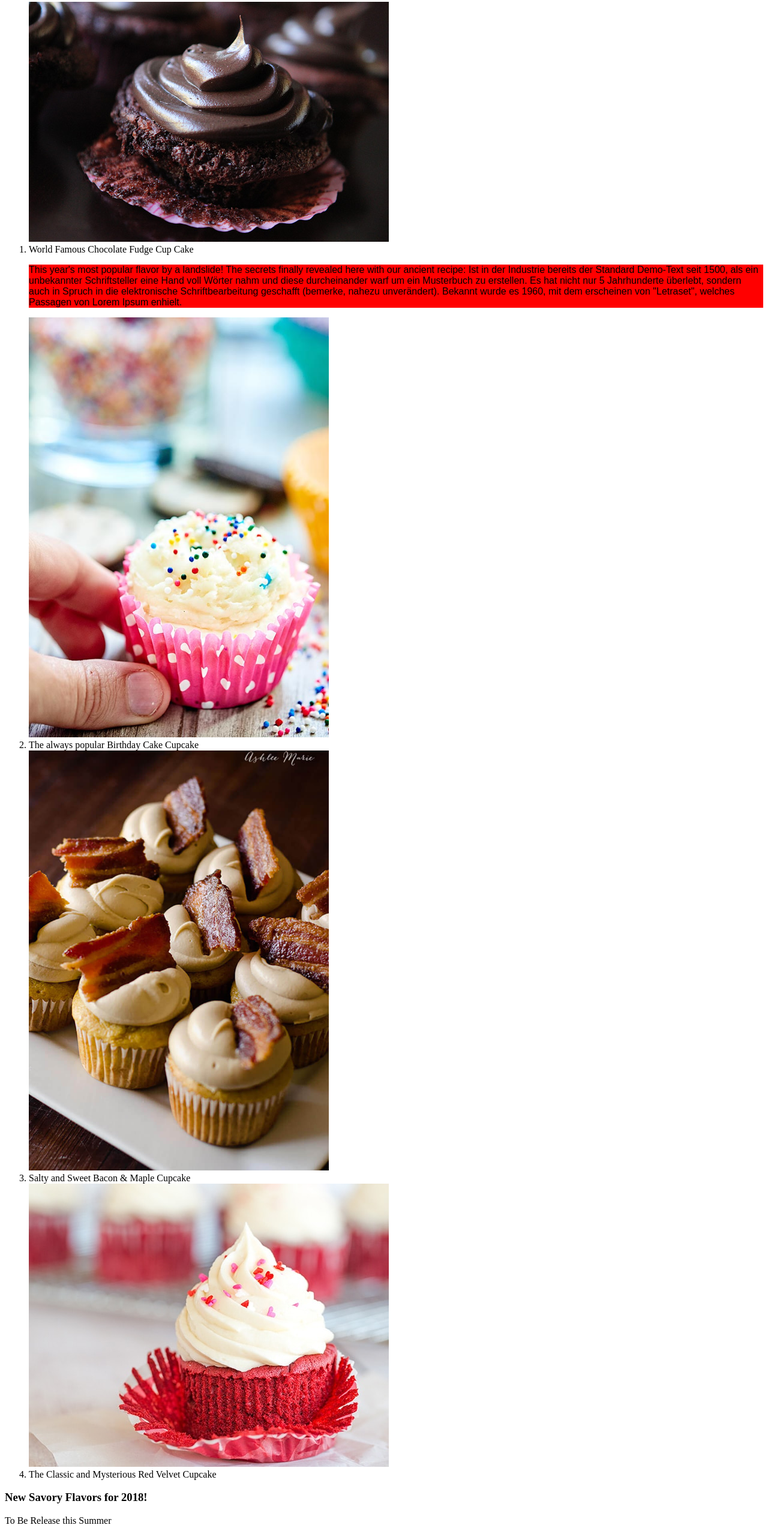
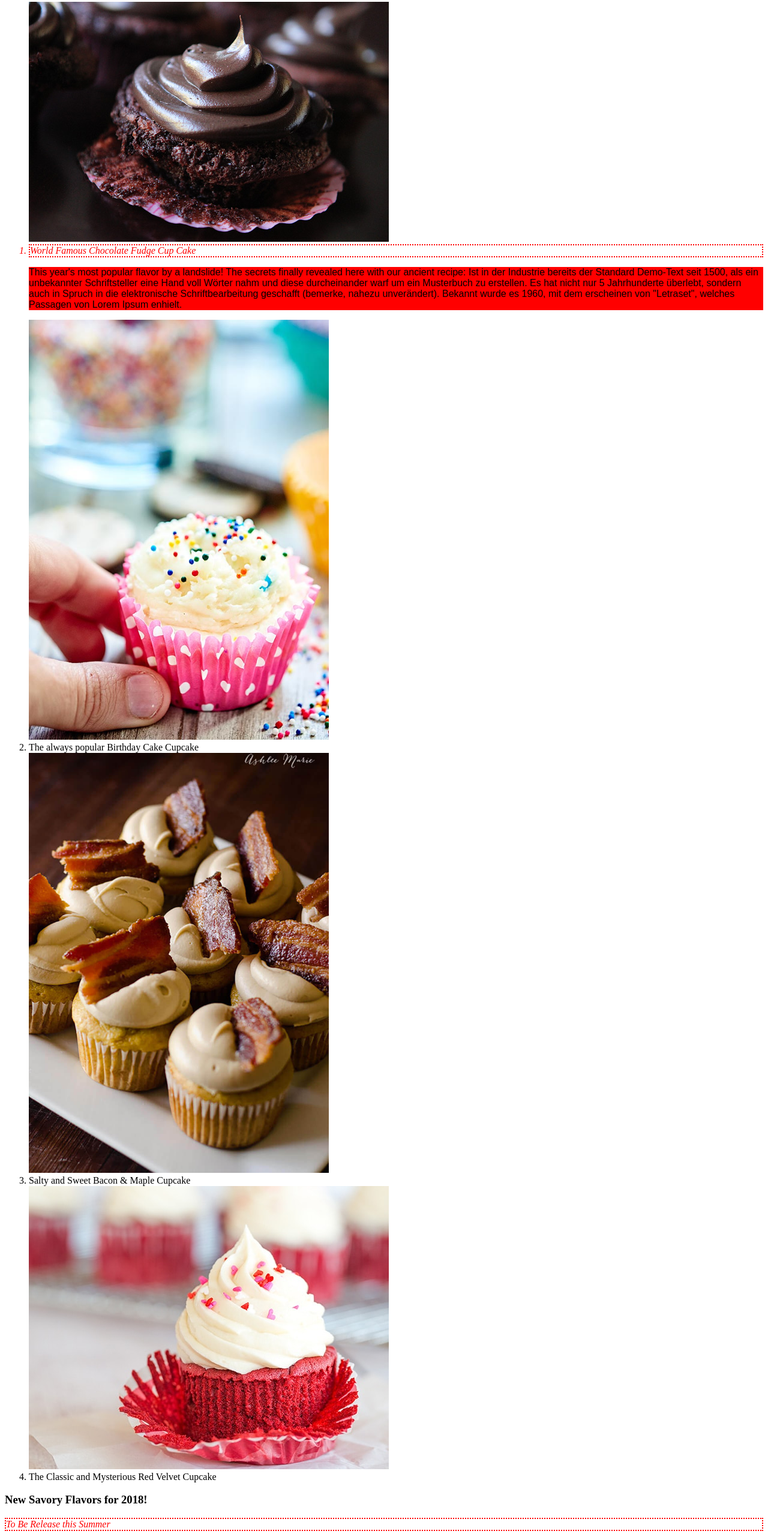
Before and after one commit to ANDYBOGGS/Cupcake-Website, a plain HTML site: page index.html in a window 1280 px wide. Shown: the part 203-2760 px from the top of the page at 60% size. Drawn offline with Linux system fonts and the light colour scheme.

Commit message:
add css flashy class to 2 additonal HTML elements

```diff
--- a/css/styles.css
+++ b/css/styles.css
@@ -1,4 +1,18 @@
 h2.flashy {
+  color: red;
+  font-style: italic;
+  border: 2px dotted
+
+}
+
+li.flashy {
+  color: red;
+  font-style: italic;
+  border: 2px dotted
+
+}
+
+p.flashy {
   color: red;
   font-style: italic;
   border: 2px dotted
--- a/index.html
+++ b/index.html
@@ -13,7 +13,7 @@
     <ol>
       <img src="img/chocfudge.jpg" alt="A photo of chocolate fudge cupcake"
       style="width:600px;height:400px">
-      <li>World Famous Chocolate Fudge Cup Cake</li>
+      <li class="flashy">World Famous Chocolate Fudge Cup Cake</li>
 
       <p class="best">This year's most popular flavor by a landslide! The secrets finally revealed here with our ancient recipe: Ist in der Industrie bereits der Standard Demo-Text seit 1500, als ein unbekannter Schriftsteller eine Hand voll Wörter nahm und diese durcheinander warf um ein Musterbuch zu erstellen. Es hat nicht nur 5 Jahrhunderte überlebt, sondern auch in Spruch in die elektronische Schriftbearbeitung geschafft (bemerke, nahezu unverändert). Bekannt wurde es 1960, mit dem erscheinen von "Letraset", welches Passagen von Lorem Ipsum enhielt.</p>
 
@@ -30,7 +30,7 @@
     </ol>
 
     <h3>New Savory Flavors for 2018!</h3>
-    <p>To Be Release this Summer</p>
+    <p class="flashy">To Be Release this Summer</p>
     <ol>
       <li>Hamhock Cupcake</li>
       <li>Split Pea Soup Cupcake</li>
```
